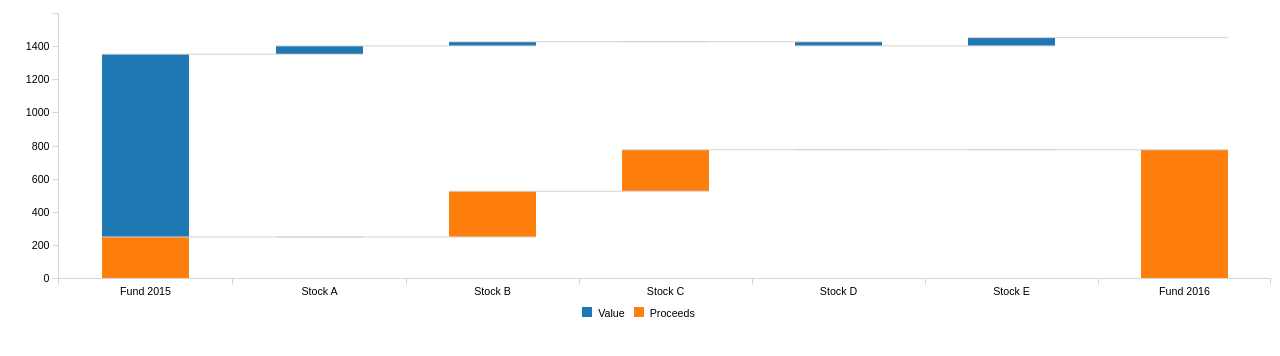
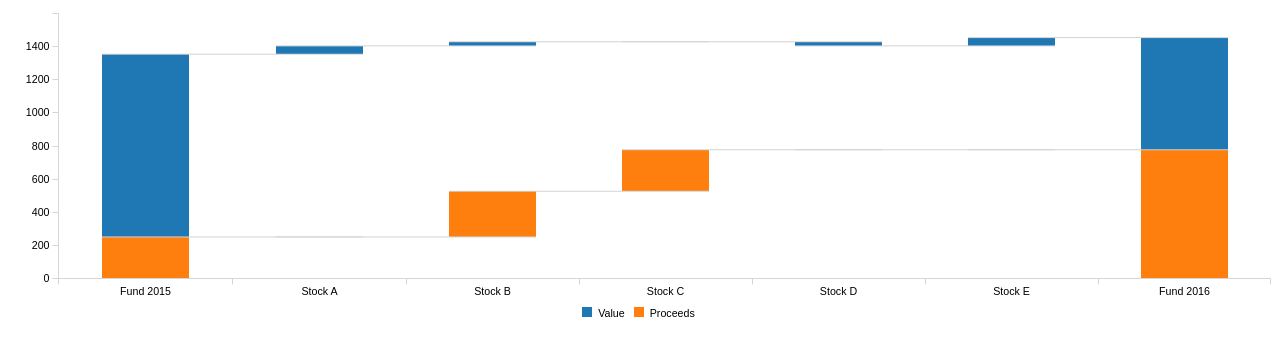
Before and after one commit to nsdevaraj/waterfallc3, a plain HTML site: page index.html in a window 1280 px wide. Drawn offline with Linux system fonts and the light colour scheme.

Commit message:
x category fix

```diff
--- a/index.html
+++ b/index.html
@@ -11,18 +11,18 @@
       var chart = c3.generate({
         data: {x: 'x',
           columns: [
-		   ['x', 'Fund 2015', 'Stock A', 'Stock B', 'Stock C', 'Stock D', 'Stock E','Fund 2016'],
-            ['Value', 1100, 50, -250, -250, -25, 50, '$']
-            ,['Proceeds', 250, 0, 275, 250, 0, 0, '$']
+            ['Value', 1100, 50, -250, -250, -25, 50, '$'],
+			['Proceeds', 250, 0, 275, 250, 0, 0, '$'],
+		   ['x', 'Fund 2015', 'Stock A', 'Stock B', 'Stock C', 'Stock D', 'Stock E','Fund 2016']
           ],
         groups: [
-            ['Proceeds','Value']
+            ['Value','Proceeds']
         ],
           waterfall: true,
           waterfallLineColor: "#d3d3d3",
           types : {
             Value: "bar"
-			,Proceeds: "bar"
+			 ,Proceeds: "bar"
           },
           onclick: function (d, element) { console.log("onclick", d, element); },
           onmouseover: function (d) { console.log("onmouseover", d); },
```
